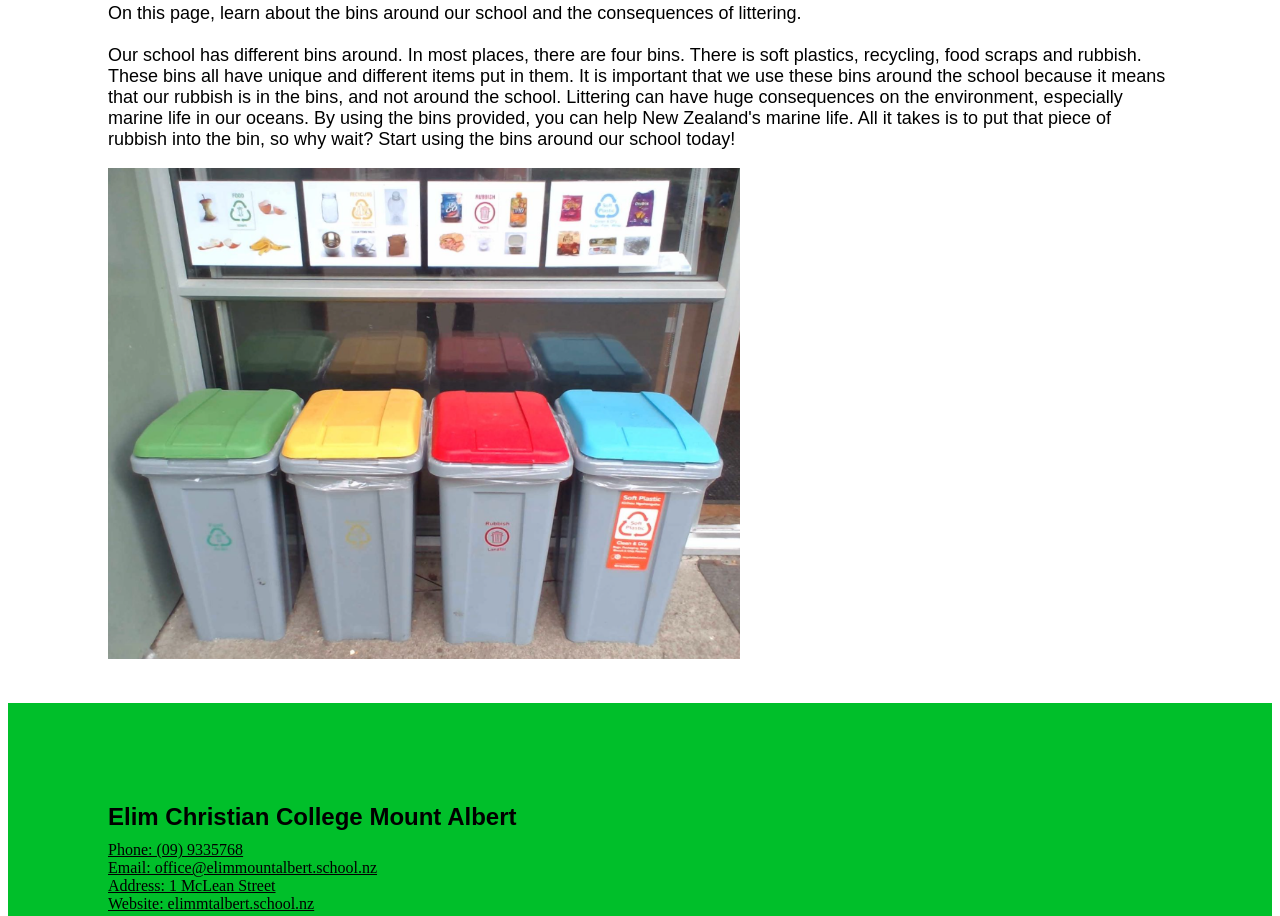
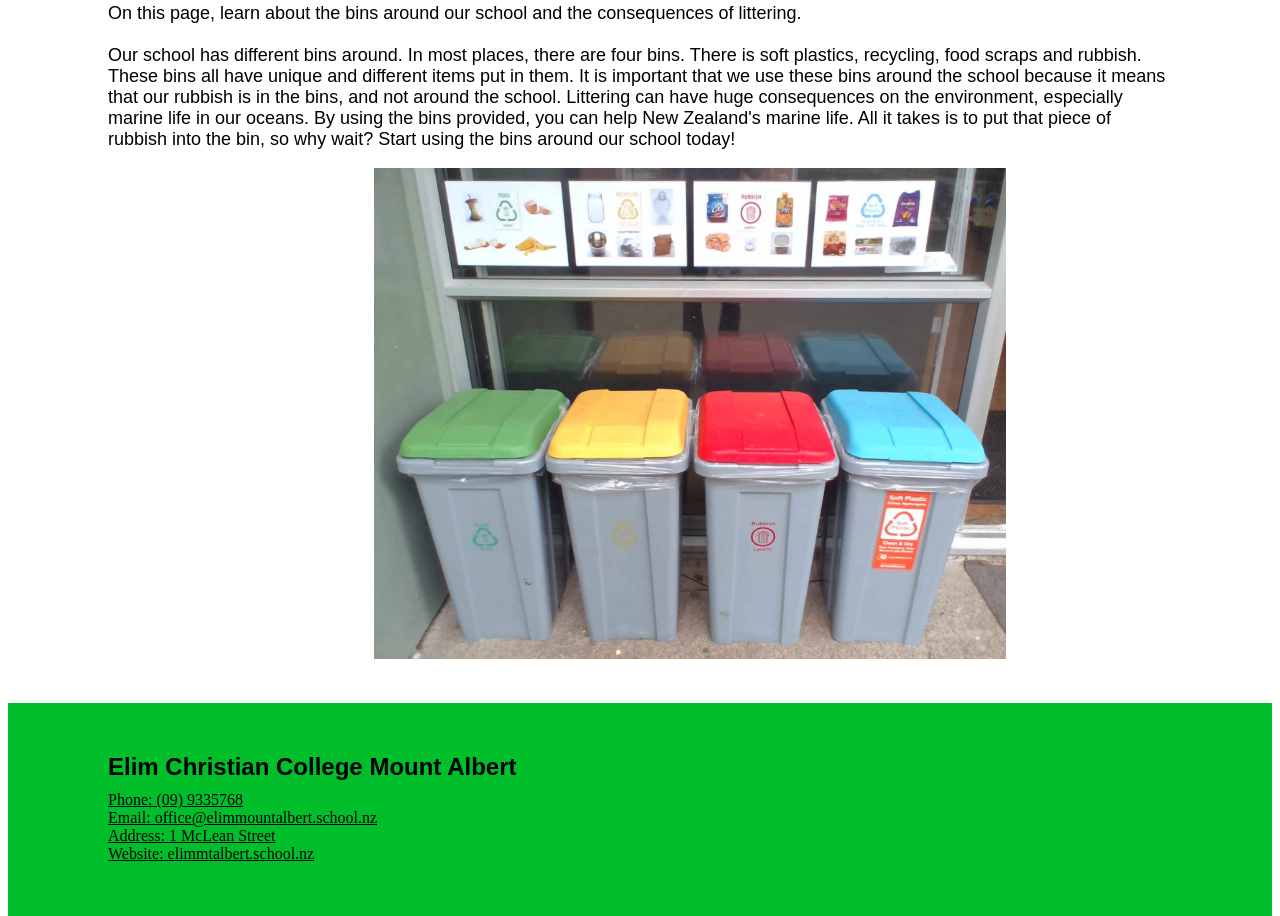
Before and after one commit to Isaac-Hydes/stackblitz-starters-drnrb42t, a website: page index.html in a window 1280 px wide. Shown: the part 339-1255 px from the top of the page. Drawn offline with Linux system fonts and the light colour scheme; a web font is replaced by a local one.

Commit message:
final footer 16/07

```diff
--- a/index.html
+++ b/index.html
@@ -36,7 +36,9 @@
         Start using the bins around our school today!
     </p>
 
-    <img src="Screenshot 2025-06-05 131555.png">
+    <div class="images">
+        <img src="Screenshot 2025-06-05 131555.png">
+    </div>
 
 </body>
 <footer>
--- a/main.css
+++ b/main.css
@@ -34,7 +34,6 @@ footer {
     width: auto;
     margin-top: 40px;
 }
-
 p {
     margin-left: 100px;
     margin-right: 100px;
@@ -62,6 +61,8 @@ a {
     display: inline-block;
     width: 43%;
     margin-bottom: 50px;
+    vertical-align: text-top;
+    margin-top: -50px;
 
 }
 
@@ -87,5 +88,10 @@ button {
 img {
     width: 50%;
     margin-left: 100px;
-    align-tracks: center;
+    align-content: center;
+    box-align: center;
 }
+
+.images{
+    text-align: center;
+}
```
Also changed, not shown: litter.html (+1 -1 lines).
